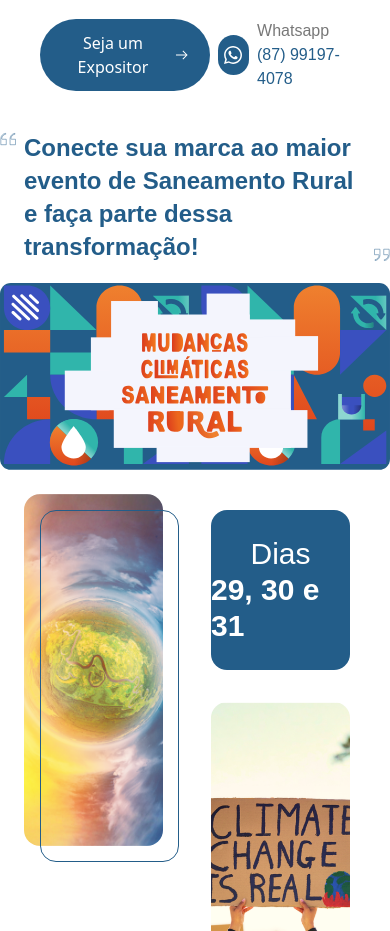
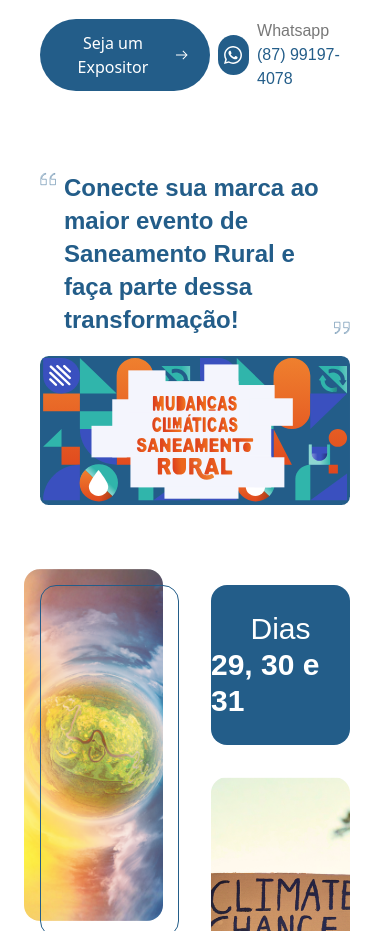
Before and after one commit to caduzz/sanea-brasil, a React (Vite) app: page / in a window 390 px wide. Shown: the part 4160-5091 px from the top of the page. Built offline with nearby package versions, Linux system fonts and the light colour scheme; a web font is replaced by a local one.

Commit message:
banner mobile version

```diff
--- a/src/pages/home/climate/index.jsx
+++ b/src/pages/home/climate/index.jsx
@@ -2,7 +2,7 @@ import { Title } from "../../../components/title";
 
 export function Climate() {
   return (
-    <section id="clima" className="relative w-full overflow-hidden flex align-center justify-center md:p-10 md:mt-15 md:mb-22 m-y-4">
+    <section id="clima" className="relative w-full overflow-hidden flex align-center justify-center p-10 md:mt-15 md:mb-22 m-y-4">
       <div className="w-full max-w-[1250px] flex flex-col items-center justify-center">
         <Title>Conecte sua marca ao maior evento de Saneamento Rural e faça parte dessa transformação!</Title>
         <div className="w-full flex flex-col items-center justify-center">
```
